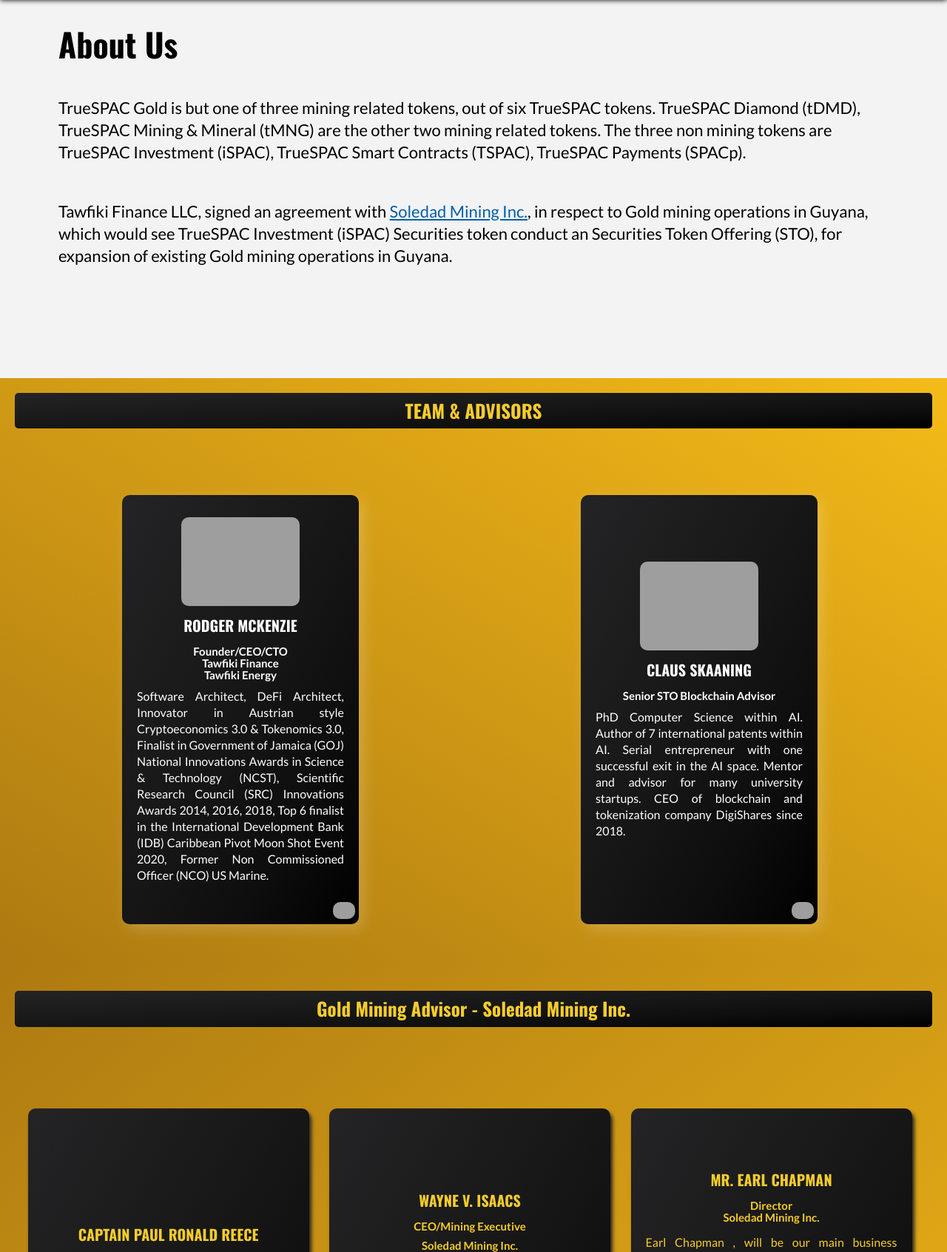
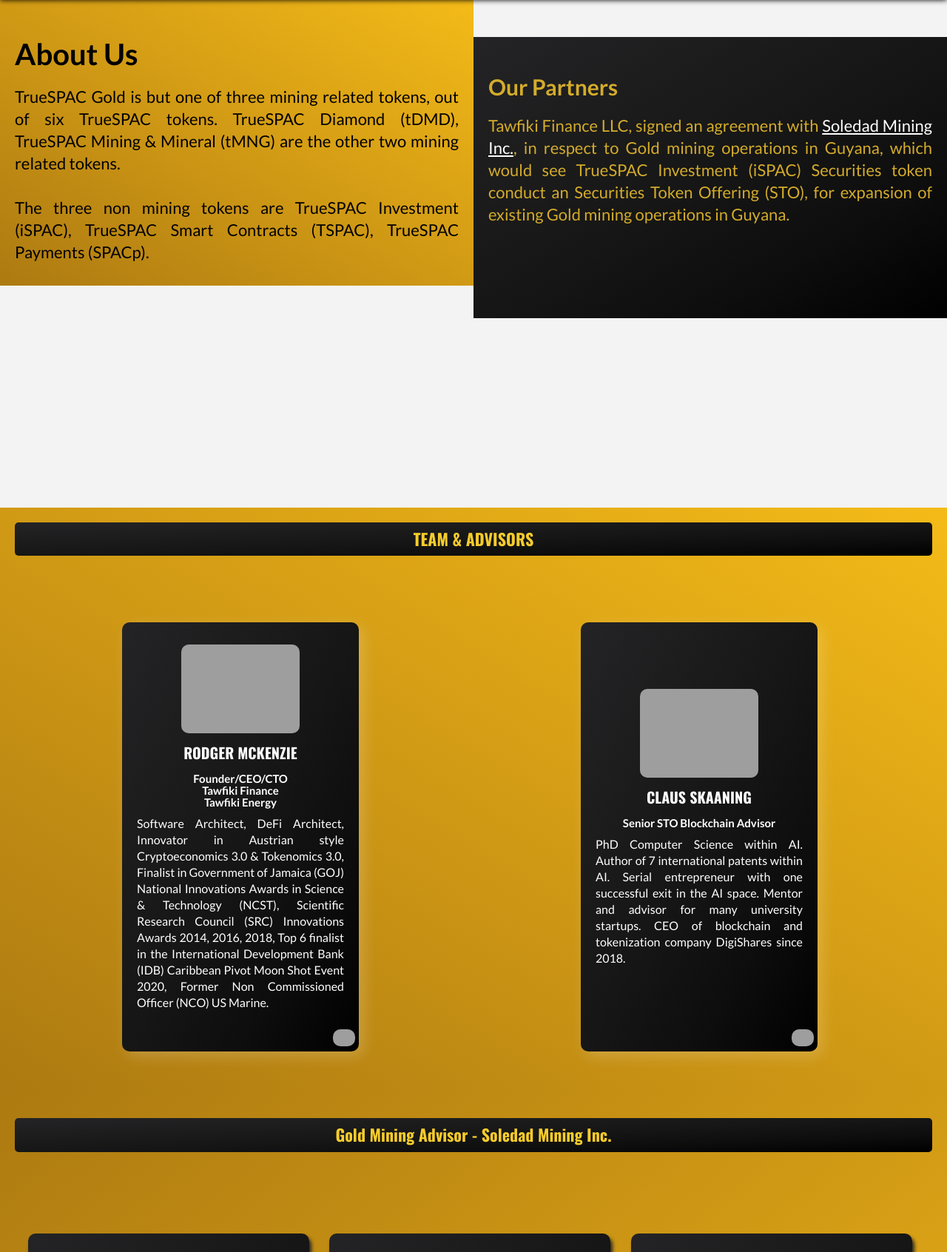
Before and after one commit to leomed512/tGold, a PHP site: page /aboutus.html in a window 1280 px wide. Shown: the part 100-1792 px from the top of the page at 74% size. Run offline with PHP 8.4, Linux system fonts and the light colour scheme; style sheets or scripts are compiled from the project's sources; some libraries are stand-ins or nearby versions; grey boxes are pictures that could not be loaded.

Commit message:
new first about us section finished

```diff
--- a/tGold/aboutus.html
+++ b/tGold/aboutus.html
@@ -47,15 +47,27 @@
     </header>
     <main class="main-container">
         <section class="aboutus">
+
+            <section class="aboutus__wrapper">
+                <article class="aboutus__wrapper--item first">
                     <div>
                         <h2>About Us</h2>
                     </div>
                     <p>
-                TrueSPAC Gold is but one of three mining related tokens, out of six TrueSPAC tokens. TrueSPAC Diamond (tDMD), TrueSPAC Mining & Mineral (tMNG) are the other two mining related tokens. The three non mining tokens are TrueSPAC Investment (iSPAC), TrueSPAC Smart Contracts (TSPAC), TrueSPAC Payments (SPACp).
+                        TrueSPAC Gold is but one of three mining related tokens, out of six TrueSPAC tokens. TrueSPAC Diamond (tDMD), TrueSPAC Mining & Mineral (tMNG) are the other two mining related tokens. <br> <br> The three non mining tokens are TrueSPAC Investment (iSPAC), TrueSPAC Smart Contracts (TSPAC), TrueSPAC Payments (SPACp).
                     </p>
+                </article>
+                <article class="aboutus__wrapper--item second">
+                    <div>
+                        <h3>Our Partners</h3>
+                    </div>
                     <p>
                         Tawfiki Finance LLC, signed an agreement with <a href="https://www.dropbox.com/s/n23j9lj7ev5b98k/Soledad%20Mining%20Inc._Prospectus%200126.pdf?dl=0" target="_blanck">Soledad Mining Inc.</a>, in respect to Gold mining operations in Guyana, which would see TrueSPAC Investment (iSPAC) Securities token conduct an Securities Token Offering (STO), for expansion of existing Gold mining operations in Guyana.
                     </p>
+                </article>
+            </section>
+
+
         </section>
 
         <section class="team">
--- a/tGold/styles/components/_aboutus.scss
+++ b/tGold/styles/components/_aboutus.scss
@@ -1,21 +1,38 @@
 .aboutus {
-    width: 90%;
-    margin: 20px auto 100px auto;
-    padding: 10px;
+    width: 100%;
+    margin: 0 auto 100px auto;
+        h2 {
+        font-size: 4rem;
+        margin-block-end: 20px;
+        font-weight: bold;
+    }
+    h3 {
+        font-size: 3rem;
+        margin-block-end: 20px;
+    }
+    &__wrapper {
+        display: flex;
+        flex-wrap: wrap;
+    }
+    &__wrapper--item {
+        width: 100%;
+        min-height: 370px;
+        padding: 50px 20px 30px 20px;
+        text-align: justify;
+    }
+    .first {
 
-    h2 {
-        font-size: 4rem;
-        padding: 5px;
-        font-family: $font2;
+        background-image: linear-gradient(to right top, #ad7a11, #bf8a13, #d19a15, #e2aa16, #f4bb18);
+    }
+    .second {
+        background-image: linear-gradient(to right bottom, #242426, #1d1d1e, #161616, #0d0d0d, #000000);
+        color: $golden;
     }
     p {
-        margin-block-end: 30px;
-        max-width: 1200px;
-        padding: 10px 5px;
-        font-size: 1.8rem;
-        line-height: 2.6rem;
+        font-size: 1.5rem;
+        line-height: 2.8rem;
     }
     a {
-        color: $secundary;
+        color: $light;
     }
 }
--- a/tGold/styles/components/_team.scss
+++ b/tGold/styles/components/_team.scss
@@ -14,7 +14,7 @@
         width: 100%;
         max-width: 1300px;
         padding: 10px;
-        font-size: 2.5rem;
+        font-size: 2.2rem;
         margin: 0 auto;
         font-family: $font2;
         color: $main;
@@ -102,7 +102,7 @@
         width: 100%;
         max-width: 1300px;
         padding: 10px;
-        font-size: 2.5rem;
+        font-size: 2.2rem;
         margin: 20px auto;
         font-family: $font2;
         color: $main;
--- a/tGold/styles/media_queries/desktop.css
+++ b/tGold/styles/media_queries/desktop.css
@@ -75,28 +75,15 @@
     margin: 50px auto;
   }
 
-  .secondary-header {
-    padding: 0 30px;
+  .aboutus .second {
+    -webkit-margin-before: 50px;
+            margin-block-start: 50px;
+    height: 380px;
   }
-  .secondary-header h1 {
-    -webkit-margin-start: 15px;
-            margin-inline-start: 15px;
-  }
-
-  .aboutus div {
-    -webkit-margin-after: 30px;
-            margin-block-end: 30px;
-  }
-  .aboutus p {
-    -webkit-margin-after: 30px;
-            margin-block-end: 30px;
-  }
-
-  .popup-window__content {
+  .aboutus .popup-window__content {
     margin: 20% auto 0 auto;
   }
-
-  .text__element {
+  .aboutus .text__element {
     height: -webkit-fit-content;
     height: -moz-fit-content;
     height: fit-content;
@@ -105,7 +92,7 @@
             margin-inline-end: 20px;
     padding: 30px;
   }
-  .text__wrapper {
+  .aboutus .text__wrapper {
     max-width: 1200px;
     -webkit-box-orient: horizontal;
     -webkit-box-direction: normal;
@@ -115,17 +102,16 @@
         flex-wrap: wrap;
     padding: 150px 0px;
   }
-  .text__wrapper h2 {
+  .aboutus .text__wrapper h2 {
     -webkit-margin-after: 10px;
             margin-block-end: 10px;
     font-size: 2.8rem;
   }
-  .text__wrapper p {
+  .aboutus .text__wrapper p {
     font-size: 1.8rem;
     line-height: 3rem;
   }
-
-  .footer-pages {
+  .aboutus .footer-pages {
     max-width: 800px;
   }
 }
--- a/tGold/styles/media_queries/desktop.scss
+++ b/tGold/styles/media_queries/desktop.scss
@@ -69,21 +69,14 @@
 }
 }
           //////////////About Us
-    .secondary-header {
-      padding: 0 30px;
-      h1 {
-          margin-inline-start: 15px;
-      }
-    }
-    .aboutus {
-      div {
-        margin-block-end: 30px;
-      }
+/////////about us
+.aboutus {
+  .second {
+      margin-block-start: 50px;
+      height: 380px;
+  }
 
-      p {
-        margin-block-end: 30px;
-      }
-    }
+
 //////////////////POP-UP MESSAGE
 .popup-window__content {
   margin: 20% auto 0 auto;
@@ -118,3 +111,4 @@
 }
 
 }
+}
--- a/tGold/styles/media_queries/tablet.css
+++ b/tGold/styles/media_queries/tablet.css
@@ -199,4 +199,40 @@
     font-size: 1.6rem;
     line-height: 2.2rem;
   }
+
+  .aboutus {
+    width: 100%;
+    margin: 0 auto 300px auto;
+  }
+  .aboutus h2 {
+    font-size: 4rem;
+    -webkit-margin-after: 20px;
+            margin-block-end: 20px;
+  }
+  .aboutus h3 {
+    font-size: 3rem;
+    -webkit-margin-after: 20px;
+            margin-block-end: 20px;
+  }
+  .aboutus__wrapper {
+    display: -webkit-box;
+    display: -ms-flexbox;
+    display: flex;
+    -ms-flex-wrap: wrap;
+        flex-wrap: wrap;
+    max-height: 430px;
+    -webkit-margin-after: 250px;
+            margin-block-end: 250px;
+  }
+  .aboutus__wrapper--item {
+    width: 50%;
+  }
+
+  .second {
+    -webkit-margin-before: 50px;
+            margin-block-start: 50px;
+    height: 470px;
+    position: absolute;
+    right: 0;
+  }
 }
--- a/tGold/styles/media_queries/tablet.scss
+++ b/tGold/styles/media_queries/tablet.scss
@@ -175,4 +175,32 @@
         }
     }
 }
+/////////about us
+.aboutus {
+    width: 100%;
+    margin: 0 auto 300px auto;
+        h2 {
+        font-size: 4rem;
+        margin-block-end: 20px;
+    }
+    h3 {
+        font-size: 3rem;
+        margin-block-end: 20px;
+    }
+    &__wrapper {
+        display: flex;
+        flex-wrap: wrap;
+        max-height: 430px;
+        margin-block-end: 250px;
+    }
+    &__wrapper--item {
+        width: 50%;
+        }
+    }
+    .second {
+        margin-block-start: 50px;
+        height: 470px;
+        position: absolute;
+        right: 0;
+    }
 }
--- a/tGold/styles/styles.css
+++ b/tGold/styles/styles.css
@@ -439,25 +439,48 @@
 }
 
 .aboutus {
-  width: 90%;
-  margin: 20px auto 100px auto;
-  padding: 10px;
+  width: 100%;
+  margin: 0 auto 100px auto;
 }
 .aboutus h2 {
   font-size: 4rem;
-  padding: 5px;
-  font-family: "Oswald", sans-serif;
+  -webkit-margin-after: 20px;
+          margin-block-end: 20px;
+  font-weight: bold;
+}
+.aboutus h3 {
+  font-size: 3rem;
+  -webkit-margin-after: 20px;
+          margin-block-end: 20px;
+}
+.aboutus__wrapper {
+  display: -webkit-box;
+  display: -ms-flexbox;
+  display: flex;
+  -ms-flex-wrap: wrap;
+      flex-wrap: wrap;
+}
+.aboutus__wrapper--item {
+  width: 100%;
+  min-height: 370px;
+  padding: 50px 20px 30px 20px;
+  text-align: justify;
+}
+.aboutus .first {
+  background-image: -webkit-gradient(linear, left bottom, right top, from(#ad7a11), color-stop(#bf8a13), color-stop(#d19a15), color-stop(#e2aa16), to(#f4bb18));
+  background-image: linear-gradient(to right top, #ad7a11, #bf8a13, #d19a15, #e2aa16, #f4bb18);
+}
+.aboutus .second {
+  background-image: -webkit-gradient(linear, left top, right bottom, from(#242426), color-stop(#1d1d1e), color-stop(#161616), color-stop(#0d0d0d), to(#000000));
+  background-image: linear-gradient(to right bottom, #242426, #1d1d1e, #161616, #0d0d0d, #000000);
+  color: #D4AC2B;
 }
 .aboutus p {
-  -webkit-margin-after: 30px;
-          margin-block-end: 30px;
-  max-width: 1200px;
-  padding: 10px 5px;
-  font-size: 1.8rem;
-  line-height: 2.6rem;
+  font-size: 1.5rem;
+  line-height: 2.8rem;
 }
 .aboutus a {
-  color: #005FA6;
+  color: #fff;
 }
 
 .popup-window {
@@ -780,7 +803,7 @@
   width: 100%;
   max-width: 1300px;
   padding: 10px;
-  font-size: 2.5rem;
+  font-size: 2.2rem;
   margin: 0 auto;
   font-family: "Oswald", sans-serif;
   color: #F6CC2C;
@@ -898,7 +921,7 @@
   width: 100%;
   max-width: 1300px;
   padding: 10px;
-  font-size: 2.5rem;
+  font-size: 2.2rem;
   margin: 20px auto;
   font-family: "Oswald", sans-serif;
   color: #F6CC2C;
```
Lines whose indentation alone changed are shown as unchanged.
